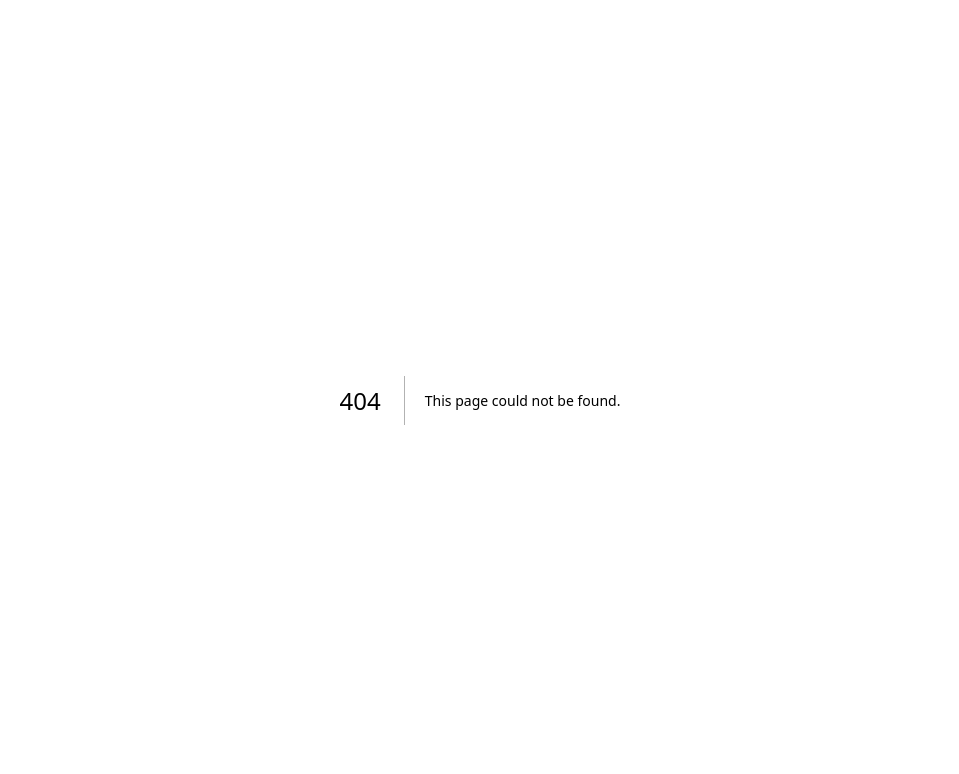
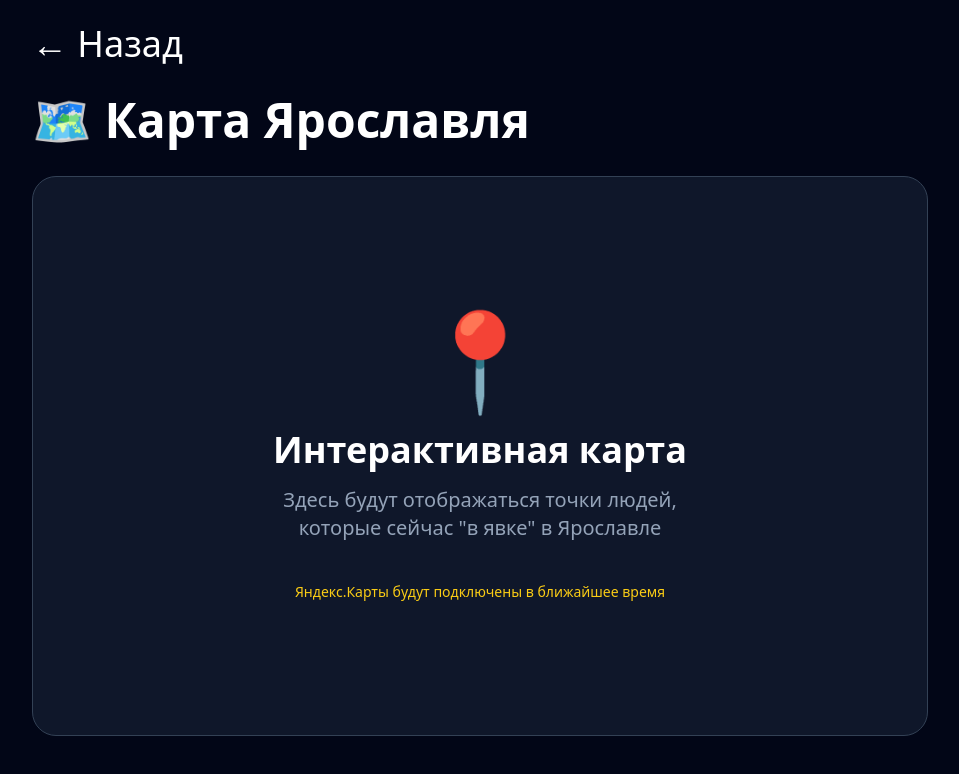
Before and after one commit to dimayarus76-lgtm/Yavka, a Next.js app in the folder apps/web/: page /map in a window 1280 px wide. Before the commit this address had no page. Shown: the top 774 px of the page, without its empty margins (160-1119 px from the left). Built offline with nearby package versions, Linux system fonts and the light colour scheme.

Commit message:
Create page.tsx

```diff
--- /dev/null
+++ b/apps/web/src/app/map/page.tsx
@@ -0,0 +1,31 @@
+'use client';
+
+export default function MapPage() {
+  return (
+    <div className="min-h-screen bg-slate-950 text-white p-6">
+      <div className="max-w-4xl mx-auto">
+        <button
+          onClick={() => window.history.back()}
+          className="text-4xl mb-8 hover:text-yellow-400"
+        >
+          ← Назад
+        </button>
+
+        <h1 className="text-5xl font-bold mb-8">🗺️ Карта Ярославля</h1>
+
+        <div className="bg-slate-900 border border-slate-700 rounded-3xl p-12 text-center h-[70vh] flex items-center justify-center">
+          <div>
+            <div className="text-8xl mb-6">📍</div>
+            <h2 className="text-4xl font-semibold mb-4">Интерактивная карта</h2>
+            <p className="text-xl text-slate-400 max-w-md mx-auto">
+              Здесь будут отображаться точки людей, которые сейчас "в явке" в Ярославле
+            </p>
+            <div className="mt-10 text-sm text-yellow-400">
+              Яндекс.Карты будут подключены в ближайшее время
+            </div>
+          </div>
+        </div>
+      </div>
+    </div>
+  );
+}
```
